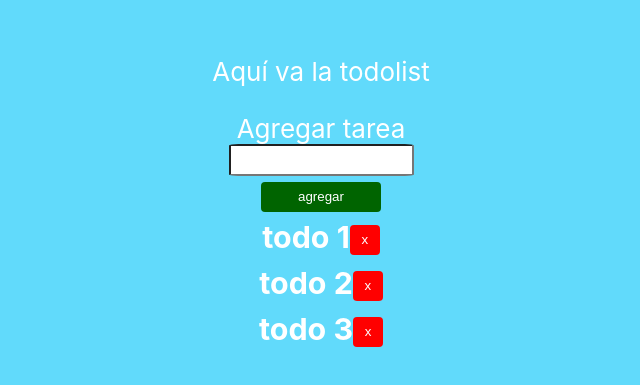
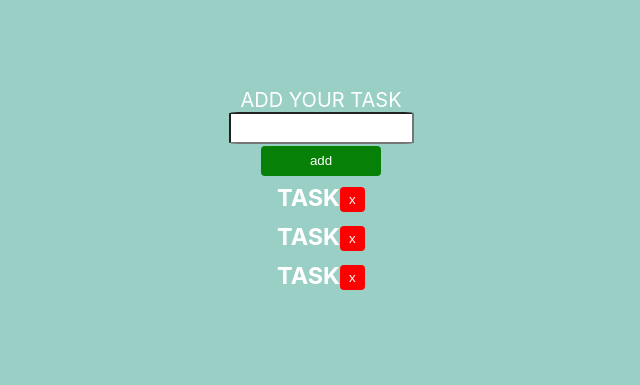
Before and after one commit to lorenamateo90/toDoList, a React (Create React App) app in the folder todolist/: page / in a window 1280 px wide. Shown: the part 209-594 px from the top of the page, without its empty margins (319-959 px from the left). Built offline with nearby package versions, Linux system fonts and the light colour scheme.

Commit message:
clear code

```diff
--- a/todolist/src/App.css
+++ b/todolist/src/App.css
@@ -2,39 +2,16 @@
   text-align: center;
 }
 
-.App-logo {
-  height: 40vmin;
-  pointer-events: none;
-}
-
-@media (prefers-reduced-motion: no-preference) {
-  .App-logo {
-    animation: App-logo-spin infinite 20s linear;
-  }
-}
-
 .App-content {
-  background-color: #61dafb;
+  background-color: #9acfc6;
   min-height: 100vh;
   display: flex;
   flex-direction: column;
   align-items: center;
   justify-content: center;
-  font-size: calc(10px + 2vmin);
+  font-size: 20px;
   color: white;
-}
-
-.App-link {
-  color: #61dafb;
-}
-
-@keyframes App-logo-spin {
-  from {
-    transform: rotate(0deg);
-  }
-  to {
-    transform: rotate(360deg);
-  }
+  text-transform: uppercase;
 }
 
 form input {
@@ -54,9 +31,10 @@ form button {
   border-radius: 4px;
   padding: 0.5em 1em;
   color: #ffffff;
-  background-color: darkgreen;
+  background-color: rgb(6, 128, 6);
   height: 30px;
   width: 120px;
+
 }
 
 h3 {
@@ -79,6 +57,6 @@ h3 {
   border-radius: 4px;
   color: #ffffff;
   background-color: red;
-  height: 30px;
-  width: 30px;
+  height: 25px;
+  width: 25px;
 }
--- a/todolist/src/App.js
+++ b/todolist/src/App.js
@@ -7,9 +7,6 @@ const  App = () => {
   return (
     <div className="App">
       <div className="App-content">
-        <p>
-          Aquí va la todolist
-        </p>
         <Form/>
       </div>
     </div>
--- a/todolist/src/components/Form.js
+++ b/todolist/src/components/Form.js
@@ -5,9 +5,9 @@ import Todo from './Todo'
 const Form = () => {
     const [todo, setTodo] = useState({})
     const [todos, setTodos] = useState([
-        {todo: 'todo 1'},
-        {todo: 'todo 2'},
-        {todo: 'todo 3'}
+        {todo: 'task'},
+        {todo: 'task'},
+        {todo: 'task'}
     ])
 
     const handleChange = e => setTodo({[e.target.name]: e.target.value})
@@ -28,9 +28,9 @@ const Form = () => {
     return (
         <>
           <form onSubmit={e => e.preventDefault()}>
-                <label>Agregar tarea</label><br />
+                <label>add your task</label><br />
                 <input type="text" name="todo" onChange={handleChange}/>
-                <button onClick={handleClick}>agregar</button>
+                <button onClick={handleClick}>add</button>
             </form>
            {
                todos.map((value, index) => (
```
